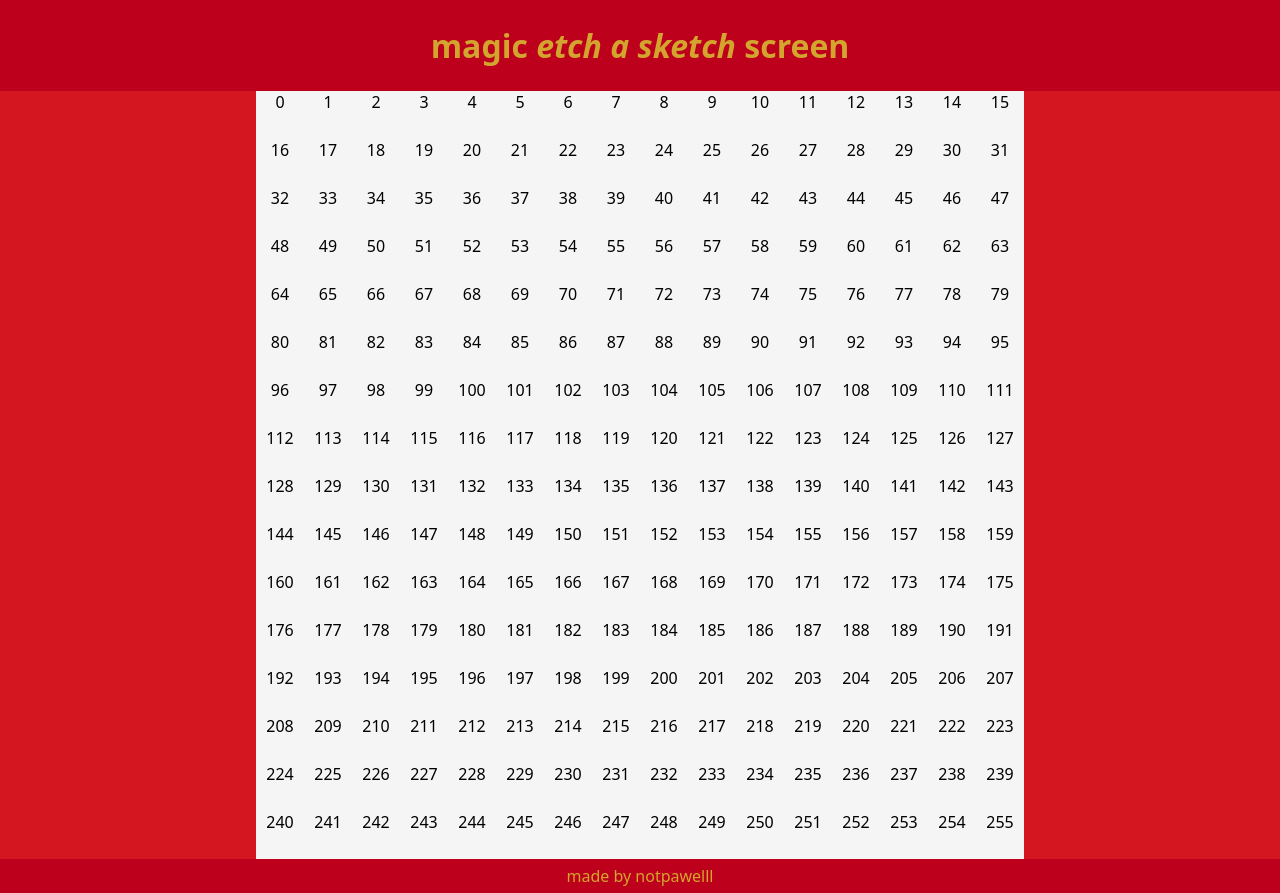
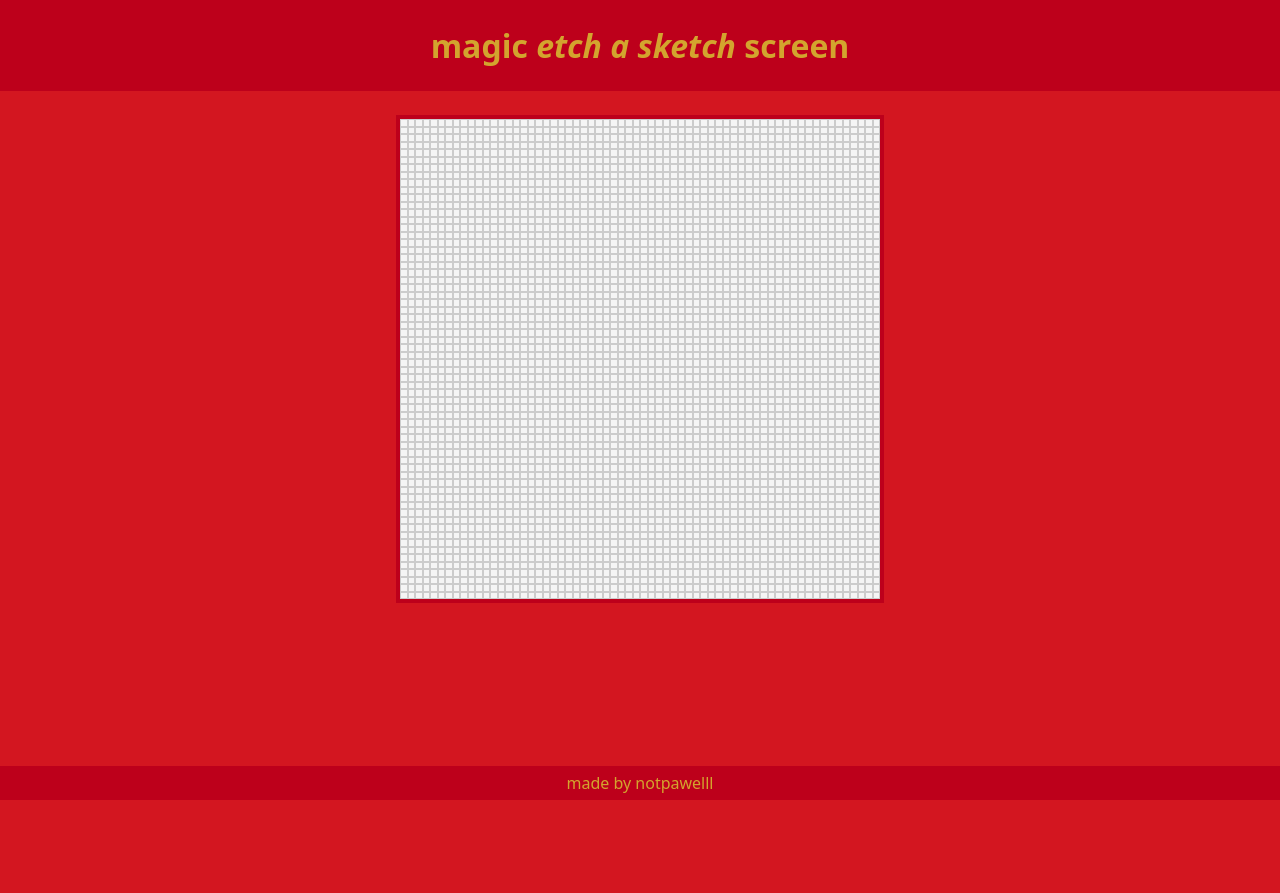
Before and after one commit to notpawelll/odin-etch-a-sketch, a plain HTML site: page index.html in a window 1280 px wide. After the commit the page ends 800 px from the top, so only its background shows below. Drawn offline with Linux system fonts and the light colour scheme.

Commit message:
dynamic grid cell sizing

```diff
--- a/index.html
+++ b/index.html
@@ -14,7 +14,7 @@
       <h1 id="header-title" class="tight-layout">magic <em>etch a sketch</em> screen</h1>
     </header>
 
-    <section id="body" class="background-color-lava">
+    <section id="etch-a-sketch" class="background-color-lava tight-layout">
       <div id="grid-container"></div>
     </section>
 
--- a/scripts/app.js
+++ b/scripts/app.js
@@ -1,3 +1,6 @@
+const GRID_WIDTH = 480;
+const GRID_CELL_BORDER = 1;
+
 const gridContainer = document.querySelector("#grid-container");
 
 function generateGrid(numCells) {
@@ -7,18 +10,21 @@ function generateGrid(numCells) {
     for (let j = 0; j < numCells; j++) {
       let cell = document.createElement("div");
       cell.classList.add("grid-cell", "tight-layout", "background-color-whitesmoke");
-      cell.innerText = i*numCells + j;
+      cell.style.width = `${(1/numCells)*GRID_WIDTH - 2*GRID_CELL_BORDER}px`
+      cell.style.height = `${(1/numCells)*GRID_WIDTH - 2*GRID_CELL_BORDER}px`
+      // cell.innerText = i*numCells + j;
       row.appendChild(cell);
     }
     gridContainer.appendChild(row);
   }
 }
 
-generateGrid(16);
+generateGrid(64);
 
 const gridCells = document.querySelectorAll(".grid-cell");
 gridCells.forEach((gridCell) => {
   gridCell.addEventListener("mouseover", (e) => {
     gridCell.classList.add("background-color-darksmoke");
+    gridCell.style.border = "1px solid black";
   });
 });
--- a/styles/styles.css
+++ b/styles/styles.css
@@ -53,21 +53,32 @@ body {
   margin-top: auto;
 }
 
-#grid-container {
+#etch-a-sketch {
   display: flex;
   flex-direction: column;
   justify-content: center;
   align-items: center;
-  heigh:
+  width: 60%;
+  padding: 24px 20%;
+}
+
+#grid-container {
+  display: flex;
+  flex-direction: column;
+  justify-content: space-between;
+  align-items: center;
+  height: 480px;
+  width: 480px;
+  border: 4px solid #BD001B;
 }
 
 .grid-row {
   display: flex;
   flex-direction: row;
+  justify-content: space-between;
+  align-items: center;
 }
 
 .grid-cell {
-  height: 48px;
-  width: 48px;
-  text-align: center;
+  border: 1px solid hsl(0, 0%, 80%);
 }
```
